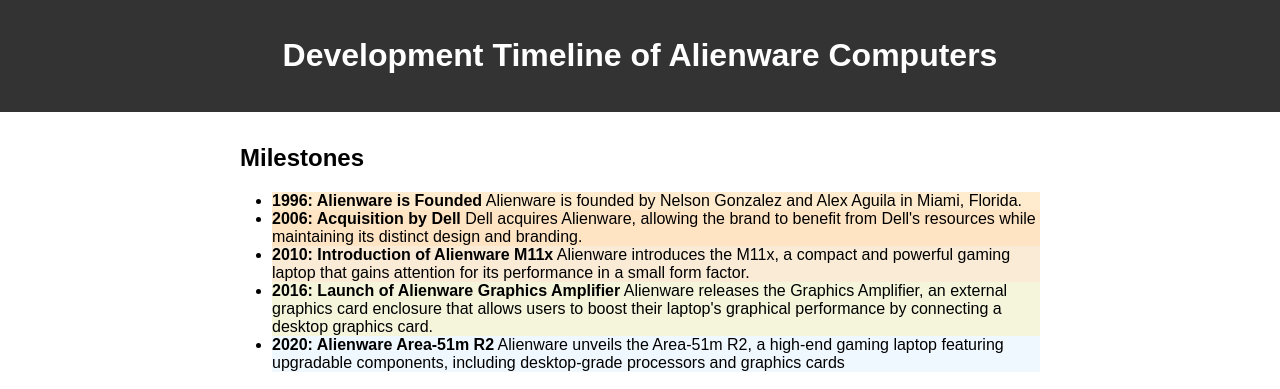
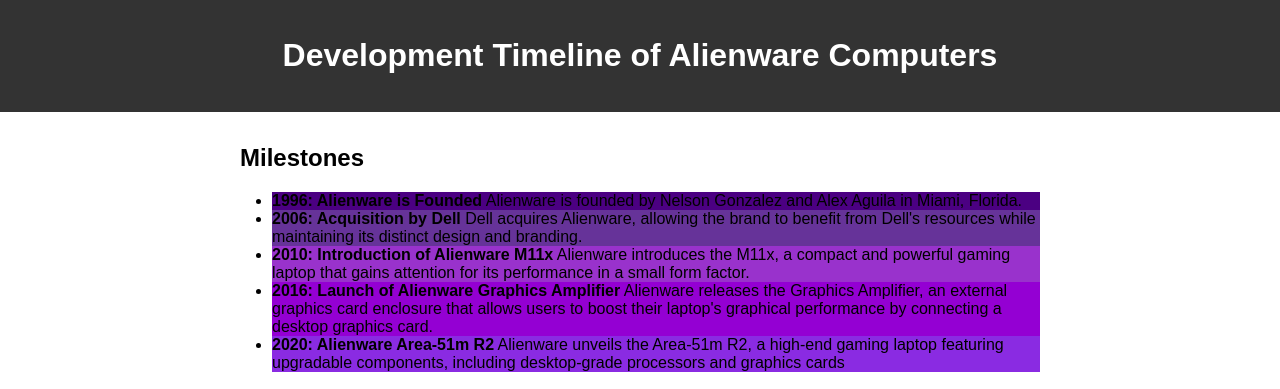
Before and after one commit to Kristan-coder/glubtubus-webble, a plain HTML site: page index.html in a window 1280 px wide. Shown: the top 389 px of the page. Drawn offline with Linux system fonts and the light colour scheme.

Commit message:
Alienware Development

```diff
--- a/index.html
+++ b/index.html
@@ -49,19 +49,19 @@
     <div class="content">
         <h2>Milestones</h2>
         <ul>
-            <li style="background-color: blanchedalmond;"><strong>1996: Alienware is Founded</strong>
+            <li style="background-color: indigo;"><strong>1996: Alienware is Founded</strong>
 
                 Alienware is founded by Nelson Gonzalez and Alex Aguila in Miami, Florida.</li>
-            <li style="background-color: bisque;"><strong>2006: Acquisition by Dell</strong>
+            <li style="background-color: rebeccapurple;"><strong>2006: Acquisition by Dell</strong>
 
                 Dell acquires Alienware, allowing the brand to benefit from Dell's resources while maintaining its distinct design and branding.
-            <li style="background-color: antiquewhite;"><strong>2010: Introduction of Alienware M11x</strong>
+            <li style="background-color: darkorchid;"><strong>2010: Introduction of Alienware M11x</strong>
 
                 Alienware introduces the M11x, a compact and powerful gaming laptop that gains attention for its performance in a small form factor.</li>
-            <li style="background-color: beige;"><strong>2016: Launch of Alienware Graphics Amplifier</strong>
+            <li style="background-color: darkviolet;"><strong>2016: Launch of Alienware Graphics Amplifier</strong>
 
                 Alienware releases the Graphics Amplifier, an external graphics card enclosure that allows users to boost their laptop's graphical performance by connecting a desktop graphics card.</li>
-            <li style="background-color: aliceblue;"><strong>2020: Alienware Area-51m R2</strong>
+            <li style="background-color: blueviolet;"><strong>2020: Alienware Area-51m R2</strong>
 
                 Alienware unveils the Area-51m R2, a high-end gaming laptop featuring upgradable components, including desktop-grade processors and graphics cards</li>
         </ul>
```
